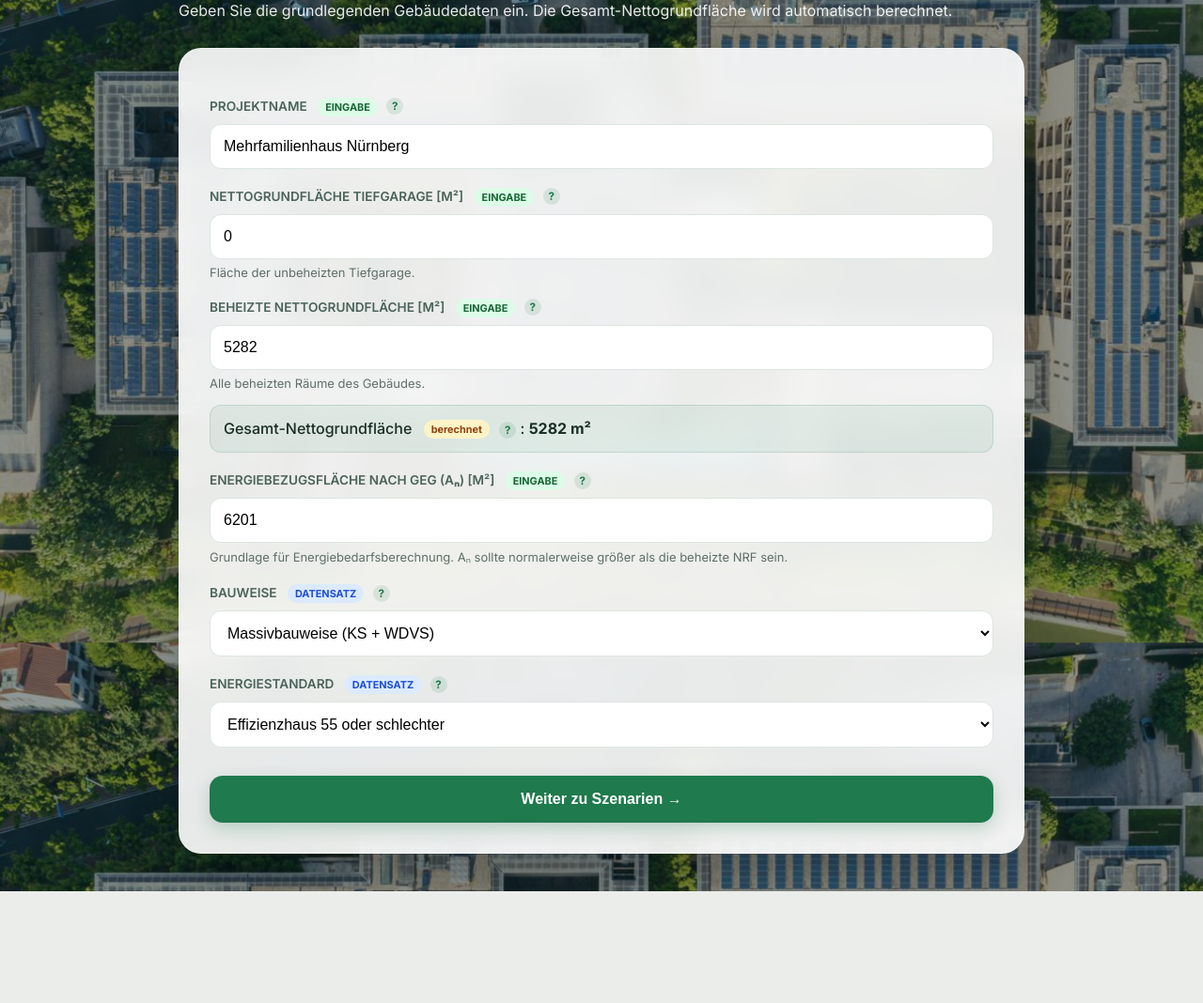
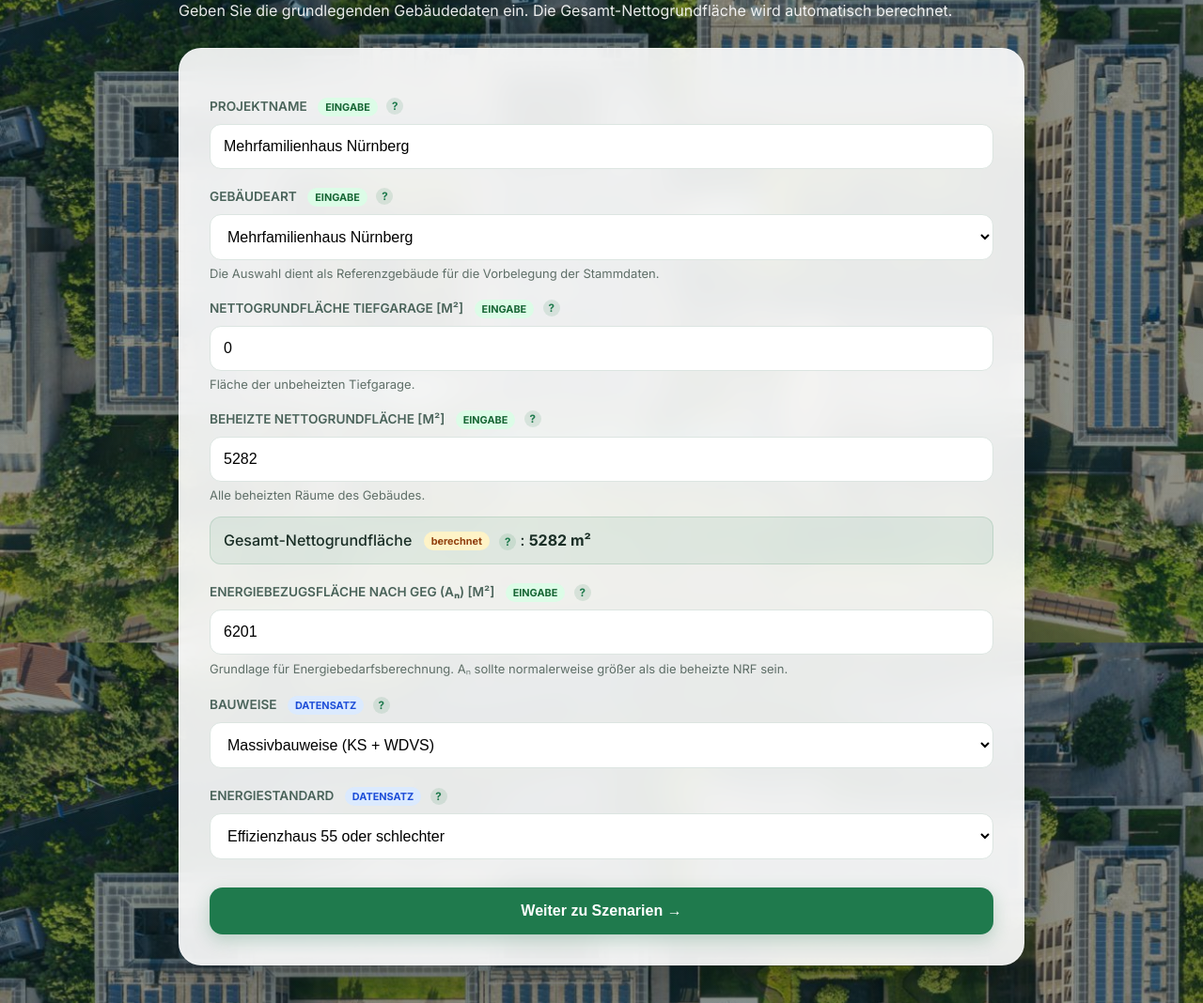
Before and after one commit to DBM-THA/Absch-tzung-der-Geb-ude-kobilanz-nach-QNG, a Django app: page / in a window 1280 px wide. Shown: the part 169-1237 px from the top of the page at 94% size. Before the commit the page ends 1118 px from the top, so only its background shows below. Run offline with Django 5.2, Linux system fonts and the light colour scheme.

Commit message:
Implement building category selection and update scripts
Added building category selection with reference building options and updated related JavaScript functions.

```diff
--- a/qngapp/templates/qngapp/building.html
+++ b/qngapp/templates/qngapp/building.html
@@ -250,6 +250,30 @@ button:hover {
             <input type="text" name="project_name" value="{{ form_data.project_name }}">
 
             <label>
+                Gebäudeart
+                <span class="badge-user">Eingabe</span>
+                <span class="tooltip">?
+                    <span class="tooltip-text">
+                        Auswahl eines Referenzgebäudes. Die Werte für Projektname, NRF und Aₙ werden automatisch vorbelegt.
+                    </span>
+                </span>
+            </label>
+
+            <select name="building_category" id="building_category">
+                <option value="Mehrfamilienhaus" {% if form_data.building_category == "Mehrfamilienhaus" %}selected{% endif %}>
+                    Mehrfamilienhaus Nürnberg
+                </option>
+
+                <option value="Einfamilienhaus" {% if form_data.building_category == "Einfamilienhaus" %}selected{% endif %}>
+                    Einfamilienhaus Beispiel
+                </option>
+            </select>
+
+            <div class="small">
+                Die Auswahl dient als Referenzgebäude für die Vorbelegung der Stammdaten.
+            </div>
+
+            <label>
                 Nettogrundfläche Tiefgarage [m²]
                 <span class="badge-user">Eingabe</span>
                 <span class="tooltip">?
@@ -314,9 +338,9 @@ button:hover {
                 </span>
             </label>
 
-            <select name="building_type">
+            <select name="building_type" id="building_type">
                 {% for item in building_types %}
-                    <option value="{{ item }}">
+                    <option value="{{ item }}" {% if item == form_data.building_type %}selected{% endif %}>
                         {{ item }}
                     </option>
                 {% endfor %}
@@ -330,9 +354,9 @@ button:hover {
                 </span>
             </label>
 
-            <select name="energy_standard">
+            <select name="energy_standard" id="energy_standard">
                 {% for item in energy_standards %}
-                    <option value="{{ item }}">
+                    <option value="{{ item }}" {% if item == form_data.energy_standard %}selected{% endif %}>
                         {{ item }}
                     </option>
                 {% endfor %}
@@ -352,6 +376,11 @@ button:hover {
 const tg = document.getElementById("nrf_tg");
 const heated = document.getElementById("nrf_heated");
 const total = document.getElementById("nrf_total");
+const category = document.getElementById("building_category");
+const projectName = document.querySelector('input[name="project_name"]');
+const anGeg = document.querySelector('input[name="an_geg"]');
+const buildingType = document.getElementById("building_type");
+const energyStandard = document.getElementById("energy_standard");
 
 function updateNRF() {
     const value =
@@ -361,8 +390,54 @@ function updateNRF() {
     total.innerText = value.toFixed(0);
 }
 
+function setSelectIfOptionExists(selectElement, value) {
+    if (!selectElement) {
+        return;
+    }
+
+    const optionExists = Array.from(selectElement.options).some(
+        option => option.value === value
+    );
+
+    if (optionExists) {
+        selectElement.value = value;
+    }
+}
+
+function applyReferenceBuilding() {
+    if (!category) {
+        return;
+    }
+
+    if (category.value === "Mehrfamilienhaus") {
+        projectName.value = "Mehrfamilienhaus Nürnberg";
+        heated.value = 5282;
+        tg.value = 0;
+        anGeg.value = 6201;
+
+        setSelectIfOptionExists(buildingType, "Massivbauweise (KS + WDVS)");
+        setSelectIfOptionExists(energyStandard, "Effizienzhaus 40");
+    }
+
+    if (category.value === "Einfamilienhaus") {
+        projectName.value = "Einfamilienhaus Beispiel";
+        heated.value = 180;
+        tg.value = 0;
+        anGeg.value = 210;
+
+        setSelectIfOptionExists(buildingType, "Massivbauweise (KS + WDVS)");
+        setSelectIfOptionExists(energyStandard, "Effizienzhaus 40");
+    }
+
+    updateNRF();
+}
+
 tg.addEventListener("input", updateNRF);
 heated.addEventListener("input", updateNRF);
+
+if (category) {
+    category.addEventListener("change", applyReferenceBuilding);
+}
 
 window.addEventListener("load", updateNRF);
 </script>
```
